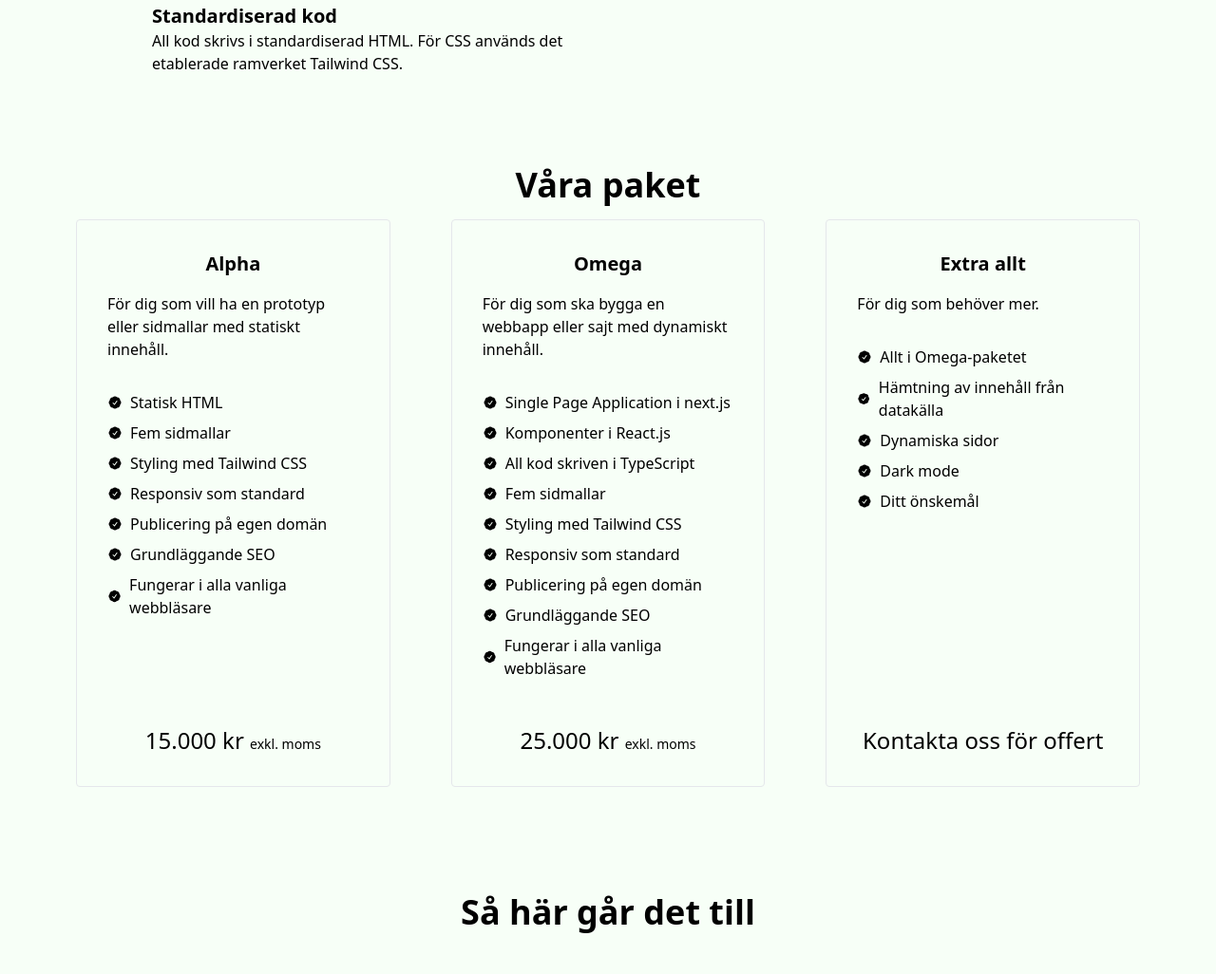
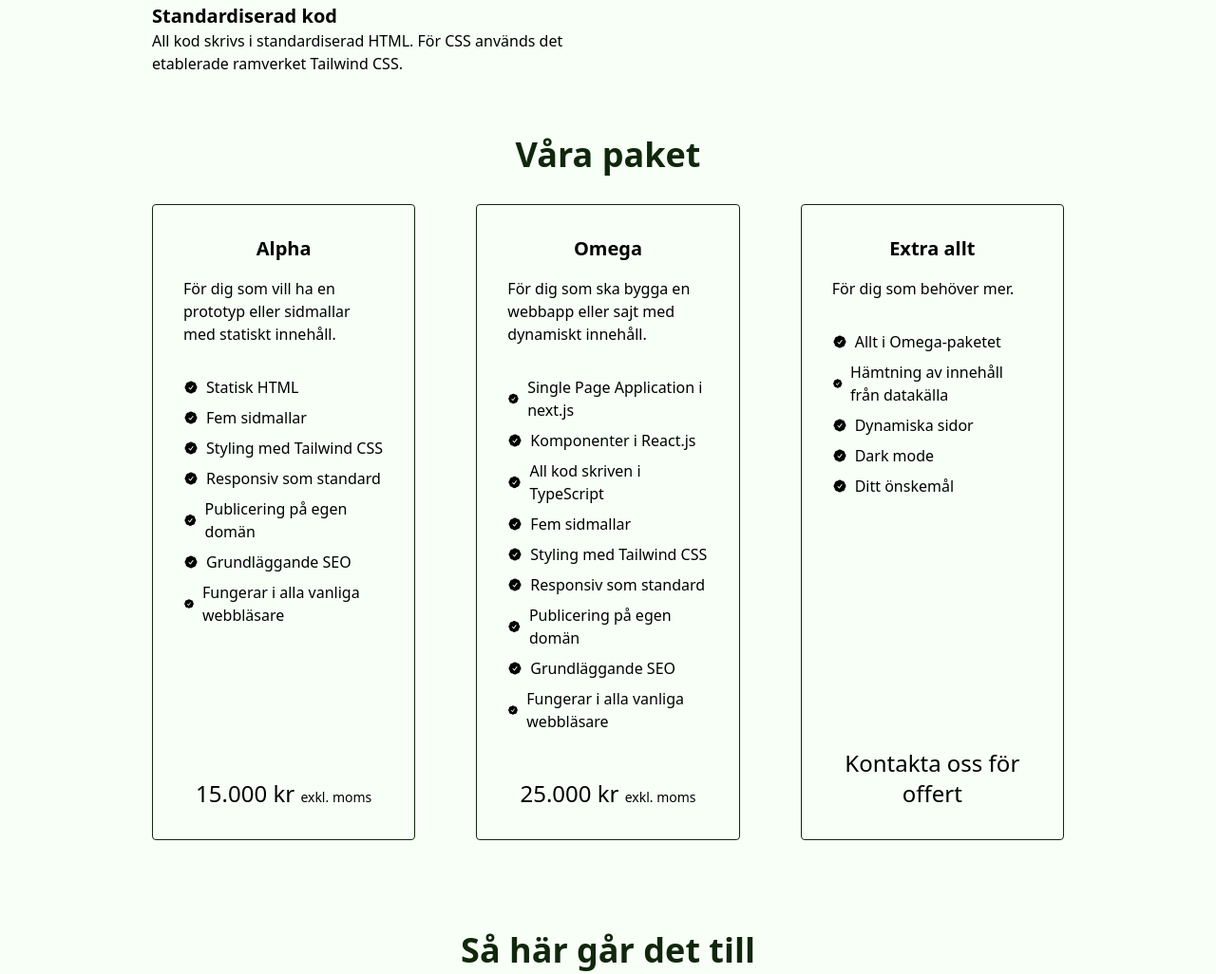
Before and after one commit to gish/kodjobb.se, a website: page src/index.html in a window 1280 px wide. Shown: the part 1029-2055 px from the top of the page at 95% size. Drawn offline with nearby package versions, Linux system fonts and the light colour scheme; files that its build step writes are made by us from their sources.

Commit message:
feat: update dark mode

```diff
--- a/src/index.html
+++ b/src/index.html
@@ -14,10 +14,10 @@
     <link href="/output.css" rel="stylesheet" />
     <title>Design till kod</title>
   </head>
-  <body class="bg-primary dark:bg-gray-600">
+  <body class="bg-primary dark:bg-gray-600 dark:text-gray-400">
     <div class="bg-secondary">
       <div
-        class="container mx-auto flex h-[80vh] max-w-5xl flex-col justify-center bg-secondary px-8 py-8 text-primary dark:bg-gray-600 dark:text-gray-300 dark:ring-gray-600"
+        class="container mx-auto flex h-[80vh] max-w-5xl flex-col justify-center bg-secondary px-8 py-8 text-primary dark:bg-gray-600"
       >
         <h1 class="text-5xl font-bold">Design till kod inom en vecka</h1>
         <p class="mt-8 max-w-2xl text-xl leading-relaxed">
@@ -52,9 +52,10 @@
         </div>
       </div>
     </div>
-    <div class="dark:bg-gray-600 dark:text-gray-200">
     <div class="container mx-auto max-w-5xl px-4 pt-16 md:px-8">
-        <h2 class="text-center text-4xl font-bold">
+      <h2
+        class="text-center text-4xl font-bold text-secondary dark:text-gray-300"
+      >
         Anledningar att anlita oss
       </h2>
       <div class="mt-12 grid grid-cols-1 gap-8 md:grid-cols-2">
@@ -75,8 +76,8 @@
         <div>
           <p class="text-xl font-bold">Vi anpassar oss efter dig</p>
           <p class="text-base">
-              Du skapar designen, vi rättar oss efter dig och kodar sajten.
-              Slipp anpassa dig efter plugin eller verktyg som har egna konstiga
+            Du skapar designen, vi rättar oss efter dig och kodar sajten. Slipp
+            anpassa dig efter plugin eller verktyg som har egna konstiga
             standarder.
           </p>
         </div>
@@ -89,23 +90,24 @@
         <div>
           <p class="text-xl font-bold">Standardiserad kod</p>
           <p class="text-base">
-              All kod skrivs i standardiserad HTML. För CSS används det
-              etablerade ramverket Tailwind CSS.
+            All kod skrivs i standardiserad HTML. För CSS används det etablerade
+            ramverket Tailwind CSS.
           </p>
         </div>
       </div>
     </div>
-    </div>
-    <div class="dark:bg-gray-600 dark:text-gray-200">
-      <h2 class="pt-24 text-center text-4xl font-bold">Våra paket</h2>
+    <div class="container mx-auto max-w-5xl px-4 pt-16 md:px-8">
+      <h2
+        class="text-center text-4xl font-bold text-secondary dark:text-gray-300"
+      >
+        Våra paket
+      </h2>
 
+      <div class="mt-8 w-full md:flex md:justify-between md:gap-x-16">
         <div
-        class="mx-auto w-full max-w-6xl p-4 md:flex md:justify-between md:gap-x-16"
+          class="flex flex-col rounded border border-secondary p-8 md:mt-0 md:w-1/3"
         >
-        <div
-          class="mt-8 flex flex-col rounded border p-8 dark:bg-gray-500 md:mt-0 md:w-1/3"
-        >
-          <h2 class="text-center text-xl font-bold ring-gray-300">Alpha</h2>
+          <h3 class="text-center text-xl font-bold ring-gray-300">Alpha</h3>
           <p class="mt-4">
             För dig som vill ha en prototyp eller sidmallar med statiskt
             innehåll.
@@ -222,9 +224,9 @@
           </p>
         </div>
         <div
-          class="mt-16 flex flex-col rounded border p-8 dark:bg-gray-500 md:mt-0 md:w-1/3"
+          class="mt-16 flex flex-col rounded border border-secondary p-8 md:mt-0 md:w-1/3"
         >
-          <h2 class="text-center text-xl font-bold ring-gray-300">Omega</h2>
+          <h3 class="text-center text-xl font-bold ring-gray-300">Omega</h3>
           <p class="mt-4">
             För dig som ska bygga en webbapp eller sajt med dynamiskt innehåll.
           </p>
@@ -370,11 +372,11 @@
           </p>
         </div>
         <div
-          class="mt-16 flex flex-col rounded border p-8 dark:bg-gray-500 md:mt-0 md:w-1/3"
+          class="mt-16 flex flex-col rounded border border-secondary p-8 md:mt-0 md:w-1/3"
         >
-          <h2 class="text-center text-xl font-bold ring-gray-300">
+          <h3 class="text-center text-xl font-bold ring-gray-300">
             Extra allt
-          </h2>
+          </h3>
           <p class="mt-4">För dig som behöver mer.</p>
           <ul class="mt-8 flex-grow space-y-2">
             <li class="flex items-center">
@@ -457,9 +459,12 @@
         </div>
       </div>
     </div>
-    <div class="pt-24 dark:bg-gray-600 dark:text-gray-200">
-      <div class="container mx-auto max-w-2xl px-4 md:px-8">
-        <h2 class="text-center text-4xl font-bold">Så här går det till</h2>
+    <div class="container mx-auto max-w-2xl px-4 pt-24 md:px-8">
+      <h2
+        class="text-center text-4xl font-bold text-secondary dark:text-gray-300"
+      >
+        Så här går det till
+      </h2>
       <div class="mx-auto mt-12 max-w-2xl">
         <div class="flex items-start">
           <div class="text-4xl">1</div>
@@ -482,9 +487,7 @@
           <div class="text-4xl">3</div>
           <div class="ml-4">
             <p class="text-xl font-bold">Du skickar design</p>
-              <p>
-                När du är klar med designen delar du den med oss via en länk.
-              </p>
+            <p>När du är klar med designen delar du den med oss via en länk.</p>
           </div>
         </div>
         <div class="mt-8 flex items-start">
@@ -502,8 +505,8 @@
           <div class="ml-4">
             <p class="text-xl font-bold">Du och vi stämmer av</p>
             <p>
-                När vi anser vårt byggarbete vara klart, stämmer du och vi av
-                att den är i enlighet med designen.
+              När vi anser vårt byggarbete vara klart, stämmer du och vi av att
+              den är i enlighet med designen.
             </p>
           </div>
         </div>
@@ -522,17 +525,19 @@
           <div class="ml-4">
             <p class="text-xl font-bold">Klart!</p>
             <p>
-                Din nya webbsida är klar för lansering eller vidareutveckling.
-                Vi hoppas du är nöjd!
+              Din nya webbsida är klar för lansering eller vidareutveckling. Vi
+              hoppas du är nöjd!
             </p>
           </div>
         </div>
       </div>
     </div>
-    </div>
-    <div class="pt-24 dark:bg-gray-600 dark:text-gray-200">
-      <div class="container mx-auto max-w-2xl px-4 pb-24 md:px-8">
-        <h2 class="text-4xl font-bold">Låt oss sätta igång</h2>
+    <div class="container mx-auto max-w-2xl px-4 pb-24 pt-24 md:px-8">
+      <h2
+        class="text-center text-4xl font-bold text-secondary dark:text-gray-300"
+      >
+        Låt oss sätta igång
+      </h2>
       <p class="mt-8 text-2xl">
         Kontakta oss och berätta om ditt behov, så hittar vi en lösning som
         passar dig.
@@ -562,7 +567,7 @@
         >
         <a
           href="tel:+46702382276"
-            class="inline-flex rounded-md border border-accent bg-primary p-4 text-xl text-accent transition focus:ring"
+          class="inline-flex rounded-md border border-accent bg-primary p-4 text-xl text-accent transition focus:ring dark:bg-gray-600 dark:text-primary"
         >
           <svg
             xmlns="http://www.w3.org/2000/svg"
@@ -582,6 +587,5 @@
         >
       </div>
     </div>
-    </div>
   </body>
 </html>
```
Lines whose indentation alone changed are shown as unchanged.
